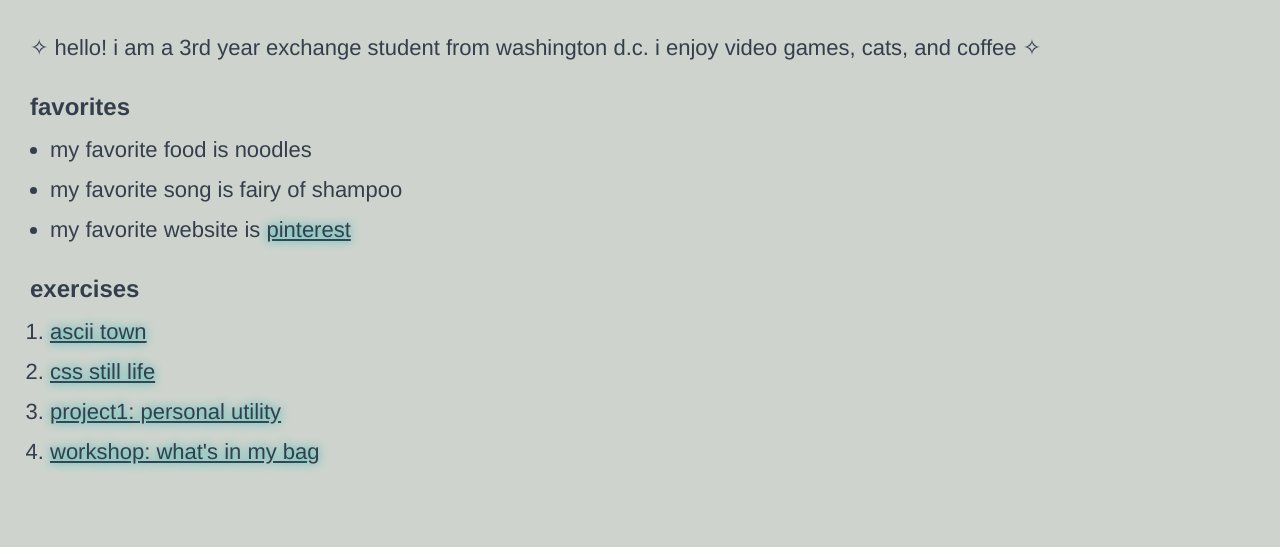
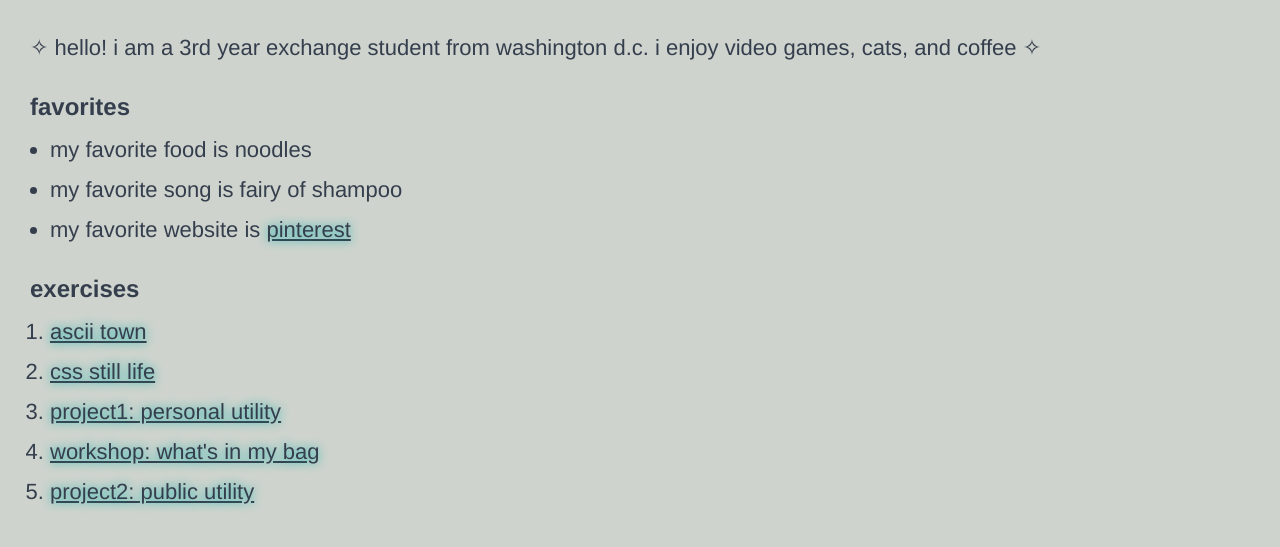
Before and after one commit to cielcp/UIDesign1, a plain HTML site: page index.html in a window 1280 px wide. Shown: the part 279-826 px from the top of the page. Drawn offline with nearby package versions, Linux system fonts and the light colour scheme; a web font is replaced by a local one.

Commit message:
oops forgot to link

```diff
--- a/index.html
+++ b/index.html
@@ -66,6 +66,7 @@
               target="_blank">project1:
               personal utility</a></li>
           <li><a href="https://cielcp.github.io/MyBag/" target="_blank">workshop: what's in my bag</a></li>
+          <li><a href="p2/index.html" target="_blank">project2: public utility</a></li>
         </ol>
       </section>
 
```
